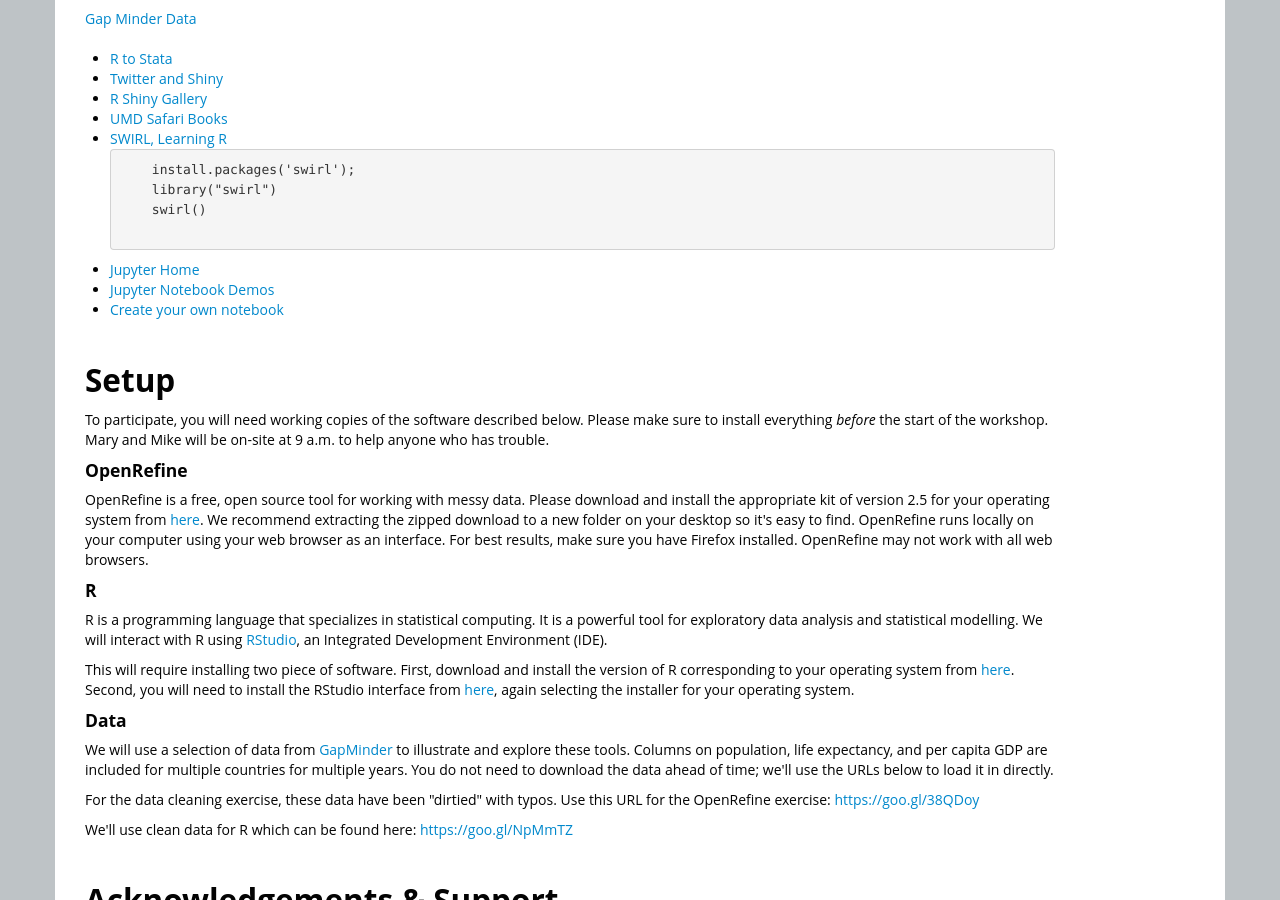
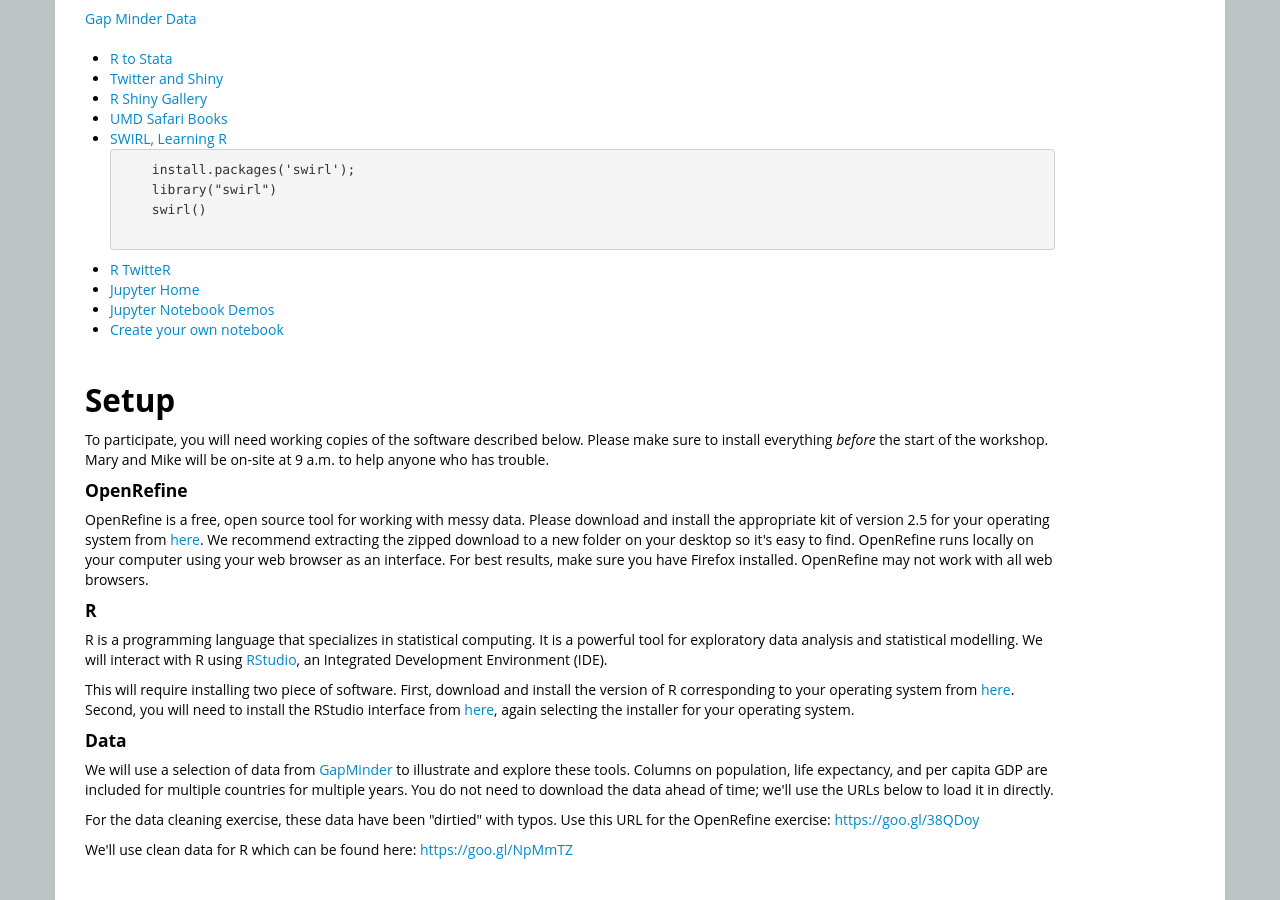
Before and after one commit to SESYNC-ci/BSOS-Jan-2015, a Jekyll site: the page built from index.html, in a window 1280 px wide and 900 px high, scrolled down 1075 px. Built offline with Jekyll 4.4.1, drawn with Linux system fonts in a browser that asks for light colours.

Commit message:
Update index.html

```diff
--- a/index.html
+++ b/index.html
@@ -102,6 +102,7 @@
     library("swirl")
     swirl()
   </pre></li>
+  <li><a href="http://davetang.org/muse/2013/04/06/using-the-r_twitter-package/">R TwitteR</a></li>
   <li><a href="http://jupyter.org/">Jupyter Home</a></li>
   <li><a href="http://nb.bianp.net/sort/views/">Jupyter Notebook Demos</a></li>
   <li><a href="http://tmpnb.org/">Create your own notebook</a></li>
```
